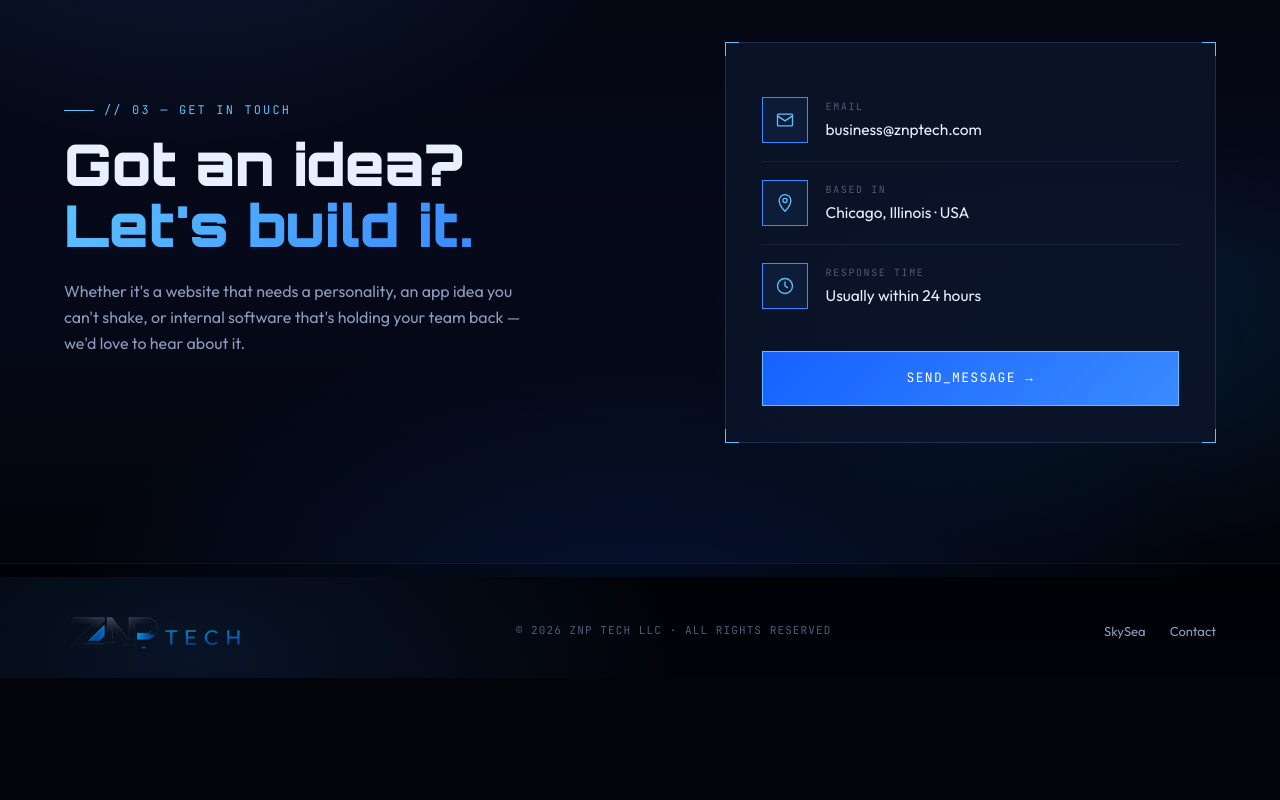
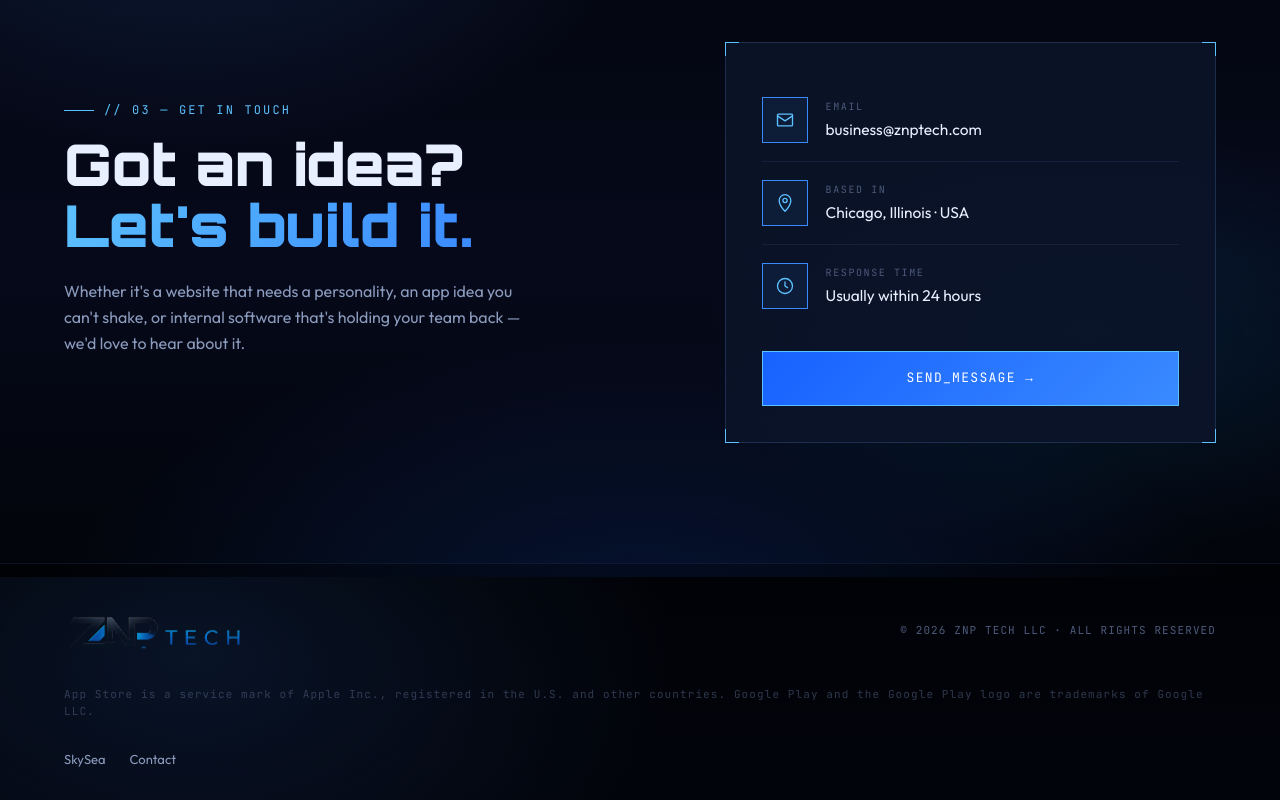
Before and after one commit to znptech/znptech.github.io, a plain HTML site: page index.html in a window 1280 px wide. Shown: the part 3423-4223 px from the top of the page. Before the commit the page ends 4101 px from the top, so only its background shows below. Drawn offline with Linux system fonts and the light colour scheme.

Commit message:
Update index.html

```diff
--- a/index.html
+++ b/index.html
@@ -1082,6 +1082,9 @@
     <div class="foot-wrap">
       <img src="logo-nav.png" alt="ZNP Tech" class="logo" width="179" height="34"/>
       <p>© 2026 ZNP TECH LLC · ALL RIGHTS RESERVED</p>
+      <p style="font-size: 11px; opacity: 0.6; margin-top: 8px; line-height: 1.5;">
+          App Store is a service mark of Apple Inc., registered in the U.S. and other countries. Google Play and the Google Play logo are trademarks of Google LLC.
+      </p>
       <div class="foot-links">
         <a href="#work">SkySea</a>
         <a href="mailto:business@znptech.com">Contact</a>
```
